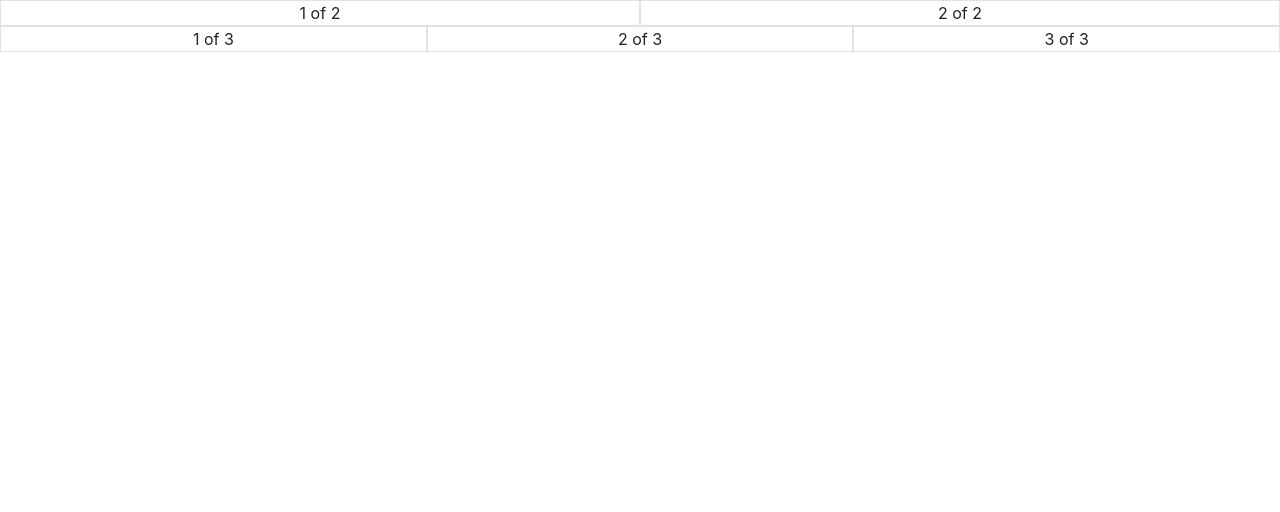
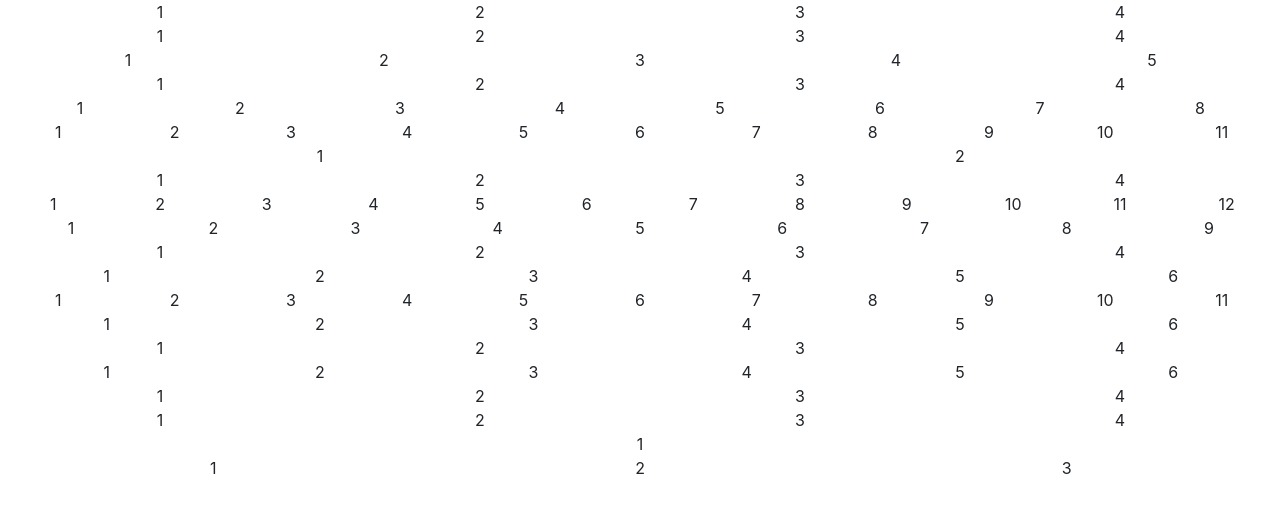
Before and after one commit to kpakula/react-nearest-earthquakes-app, a React (Create React App) app: page / in a window 1280 px wide. Shown: the top 512 px of the page. Built offline with nearby package versions, Linux system fonts and the light colour scheme.

Commit message:
Created dynamic make a rows

```diff
--- a/src/App.js
+++ b/src/App.js
@@ -2,11 +2,12 @@ import React from "react";
 import "./App.css";
 import "bootstrap/dist/css/bootstrap.min.css";
 import { Container, Row, Col } from "react-bootstrap";
+import RandomComponent from "./components/testComponents/RandomComponent";
 
 function App() {
   return (
       <Container fluid={true} className="App">
-        <Row>
+        {/* <Row>
           <Col className="border">1 of 2</Col>
           <Col className="border">2 of 2</Col>
         </Row>
@@ -14,7 +15,8 @@ function App() {
           <Col className="border">1 of 3</Col>
           <Col className="border">2 of 3</Col>
           <Col className="border">3 of 3</Col>
-        </Row>
+        </Row> */}
+        <RandomComponent/>
       </Container>
   );
 }
--- /dev/null
+++ b/src/components/testComponents/RandomComponent.js
@@ -0,0 +1,33 @@
+import React, { Component } from "react";
+import generateRandomNumberInRange from "../../utils/Random";
+import { Row, Col } from "react-bootstrap";
+
+// To do
+export default class RandomComponent extends Component {
+  getRandomRowsAmount = () => {
+    const randomRowsAmount = generateRandomNumberInRange(50);
+    console.log(randomRowsAmount);
+    let listOfAllRows = Array(randomRowsAmount)
+      .fill()
+      .map((_, i) => {
+        const randomColNumber = generateRandomNumberInRange(12);
+        console.log(randomColNumber);
+
+
+        return (
+        <Row key={i}>
+            {Array(randomColNumber).fill().map((_, i) => {
+                return (
+                    <Col key={i + 1}>{i + 1}</Col>
+                )
+            })}
+        </Row>);
+      });
+
+      return listOfAllRows;
+  };
+
+  render() {
+    return <div>{this.getRandomRowsAmount()}</div>;
+  }
+}
--- /dev/null
+++ b/src/utils/Random.js
@@ -0,0 +1,3 @@
+export default function getRandomNumberInRange(quantityOfElements) {
+    return (Math.floor(Math.random() * quantityOfElements) + 1);
+}
```
